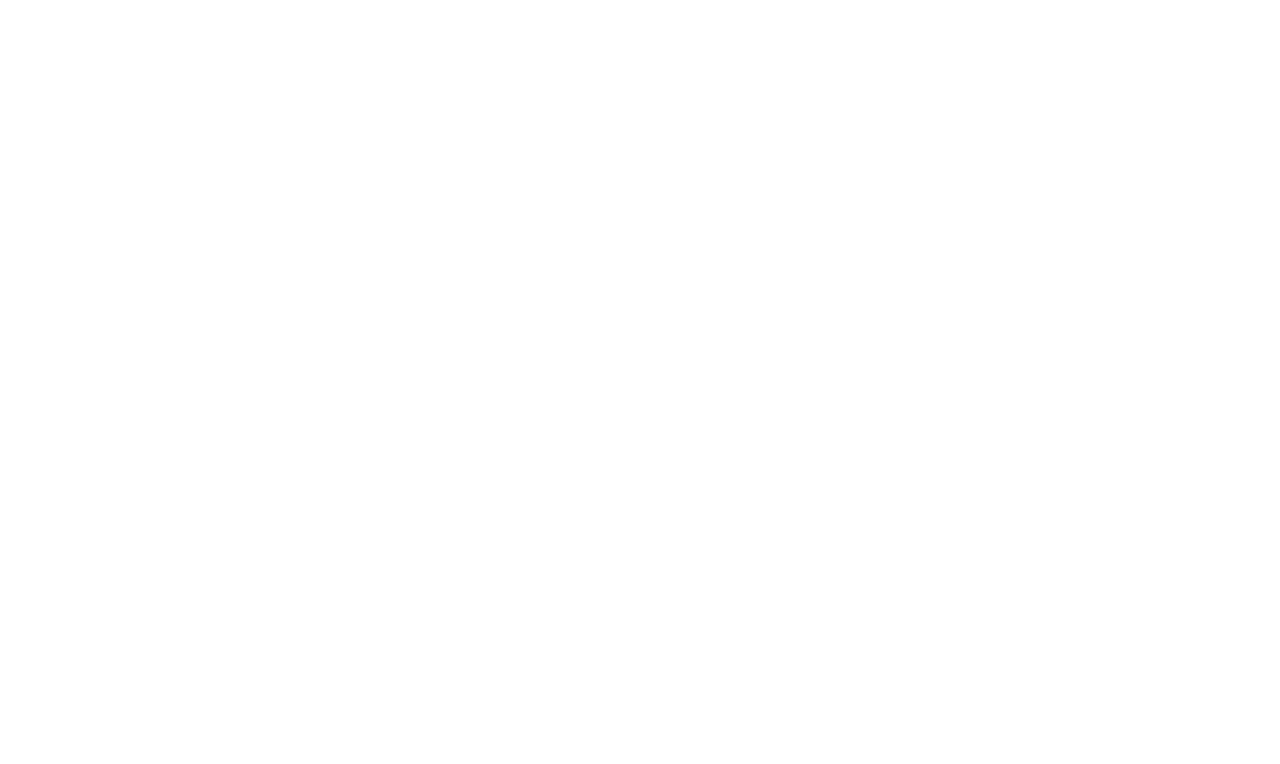
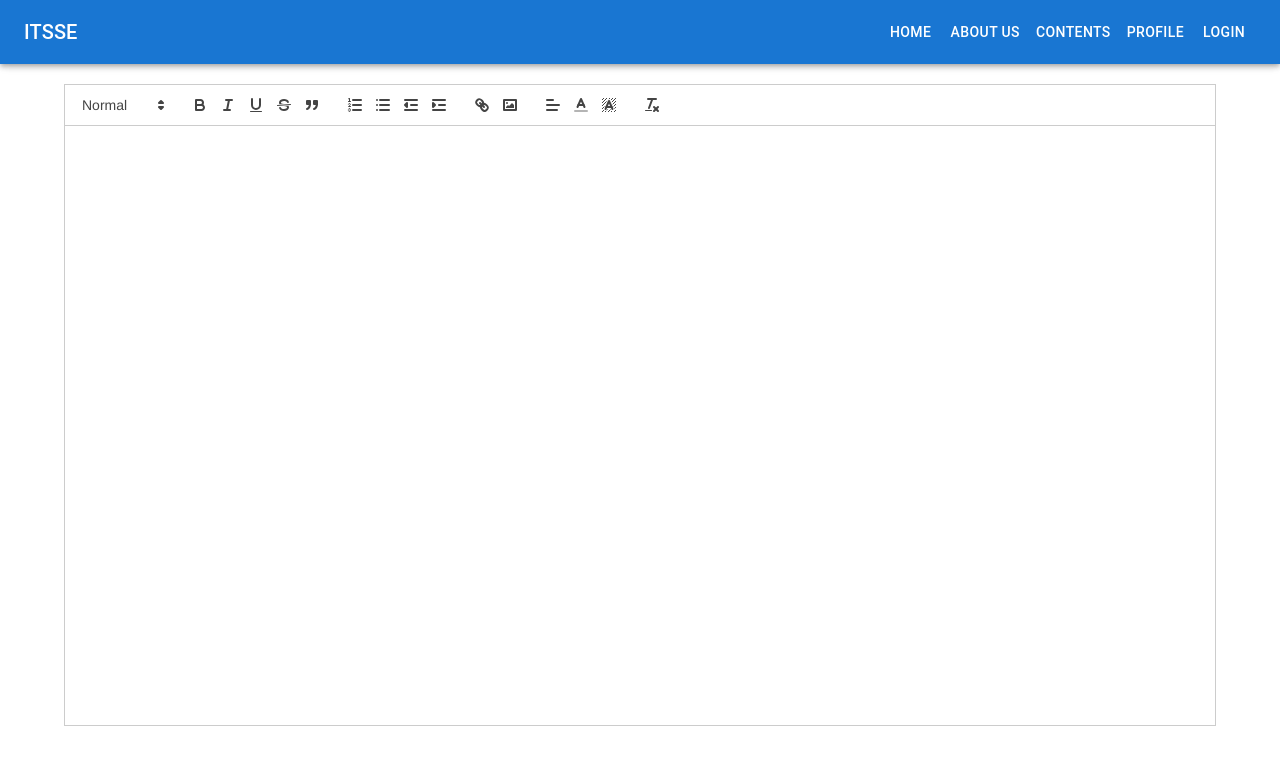
Before and after one commit to itssegit/community-fe, a React (Create React App) app: page /article/register in a window 1280 px wide. Before the commit this address had no page. Shown: the top 764 px of the page. Built offline with nearby package versions, Linux system fonts and the light colour scheme.

Commit message:
react-quill editor 추가

```diff
--- a/package.json
+++ b/package.json
@@ -15,6 +15,7 @@
     "js-sha1": "^0.6.0",
     "react": "^18.2.0",
     "react-dom": "^18.2.0",
+    "react-quill": "^2.0.0",
     "react-redux": "^8.0.4",
     "react-router-dom": "^6.4.2",
     "react-scripts": "5.0.1",
--- a/src/App.js
+++ b/src/App.js
@@ -10,6 +10,7 @@
 import Register from './pages/user/Register';
 import Login from './pages/user/Login';
 import AuthRoute from './pages/auth/AuthRoute';
+import ArticleRegister from './pages/article/Register';
 import { useEffect } from 'react';
 
 /**
@@ -31,6 +32,7 @@
       <Route element={<Layout />}>
         <Route path='/' element={<Home />}/>
         <Route path='/about' element={<About />}/>
+        <Route path='/article/register' element={<ArticleRegister />} />
         <Route path='/articles' element={<Articles />}>
           <Route path=':id' element={<Article />} />
         </Route>
--- a/src/Layout.js
+++ b/src/Layout.js
@@ -12,7 +12,7 @@
 const Layout = () => {
     //
     const navigate = useNavigate();
-    const navItems = ['Home', 'About us', 'Register', 'Contents', 'Profile', 'Login'];
+    const navItems = ['Home', 'About us', 'Contents', 'Profile', 'Login'];
 
     const checkLogin = () => {
         const loginToken = window.localStorage.getItem('token');
@@ -31,6 +31,9 @@
                 break;
             case 'About us':
                 navigate('/about?detail=true&mode=1');
+                break;
+            case 'Contents':
+                navigate('/article/register');
                 break;
             case 'Profile':
                 navigate('/user/profiles/giorgio');
--- /dev/null
+++ b/src/pages/article/EditorComponent.js
@@ -0,0 +1,46 @@
+import React, { Component } from 'react';
+import ReactQuill from 'react-quill';
+import 'react-quill/dist/quill.snow.css';
+
+class EditorComponent extends Component{
+    constructor(props){
+        super(props);
+    }
+
+    modules = {
+        toolbar: [
+            //[{ 'font': [] }],
+            [{ 'header': [1, 2, false] }],
+            ['bold', 'italic', 'underline','strike', 'blockquote'],
+            [{'list': 'ordered'}, {'list': 'bullet'}, {'indent': '-1'}, {'indent': '+1'}],
+            ['link', 'image'],
+            [{ 'align': [] }, { 'color': [] }, { 'background': [] }],          // dropdown with defaults from theme
+            ['clean']
+        ],
+    }
+
+    formats = [
+        //'font',
+        'header',
+        'bold', 'italic', 'underline', 'strike', 'blockquote',
+        'list', 'bullet', 'indent',
+        'link', 'image',
+        'align', 'color', 'background',
+    ]
+
+    render(){
+        const { value, onChange } = this.props;
+        return(
+            <div style={{height: "650px"}}>
+                <ReactQuill
+                    style={{height: "600px"}}
+                    theme="snow"
+                    modules={this.modules}
+                    formats={this.formats}
+                    value={value || ''}
+                    onChange={(content, delta, source, editor) => onChange(editor.getHTML())} />
+            </div>
+        )
+    }
+}
+export default EditorComponent
--- /dev/null
+++ b/src/pages/article/Register.js
@@ -0,0 +1,19 @@
+import { useState } from 'react';
+import Editor from './EditorComponent';
+
+const ArticleRegister = () => {
+
+    const [desc, setDesc] = useState('');
+    function onEditorChange(value) {
+        setDesc(value)
+    }
+
+    return (
+        <div>
+          <Editor value={desc} onChange={onEditorChange} />
+        </div>
+    )
+
+}
+
+export default ArticleRegister;
--- a/src/pages/user/Login.js
+++ b/src/pages/user/Login.js
@@ -26,6 +26,10 @@
         const token = responseData.token;
         window.localStorage.setItem('token', token);
         dispatch(login());
+    }
+
+    const goToUserRegister = () => {
+        window.location.href = '/user/register';
     }
     //
     return (
@@ -58,7 +62,7 @@
                 <div style={{width:'500px', marginTop:'1.5rem'}}>
                     <Stack direction="row" spacing={1}>
                         <Button variant="contained" onClick={signin}>로그인</Button>
-                        <Button variant="contained" color="success">회원가입</Button>
+                        <Button variant="contained" color="success" onClick={goToUserRegister}>회원가입</Button>
                         <Button variant="contained" color="error">비밀번호 분실</Button>
                     </Stack>
                 </div>
```
Also changed, not shown: 1 other file (tests, documents, lock files or other folders).
